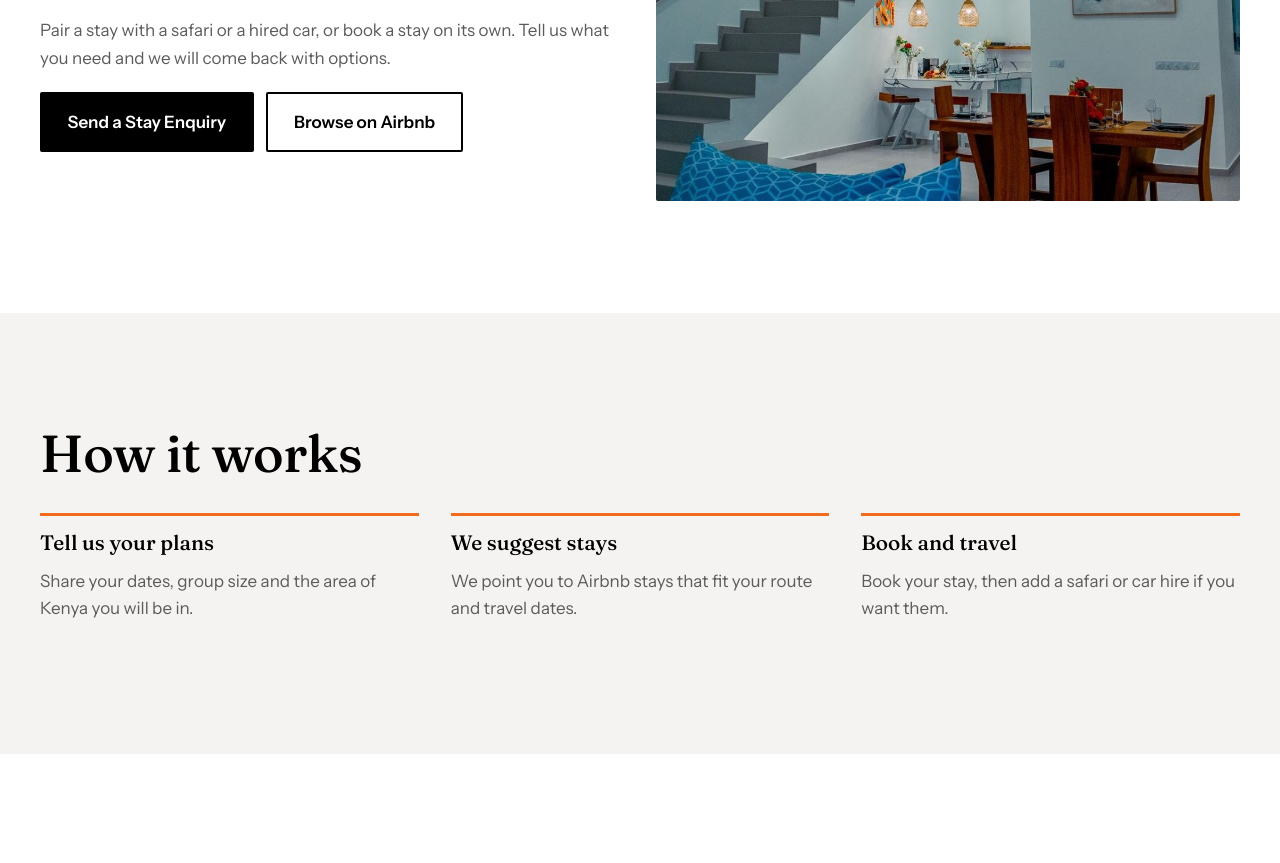
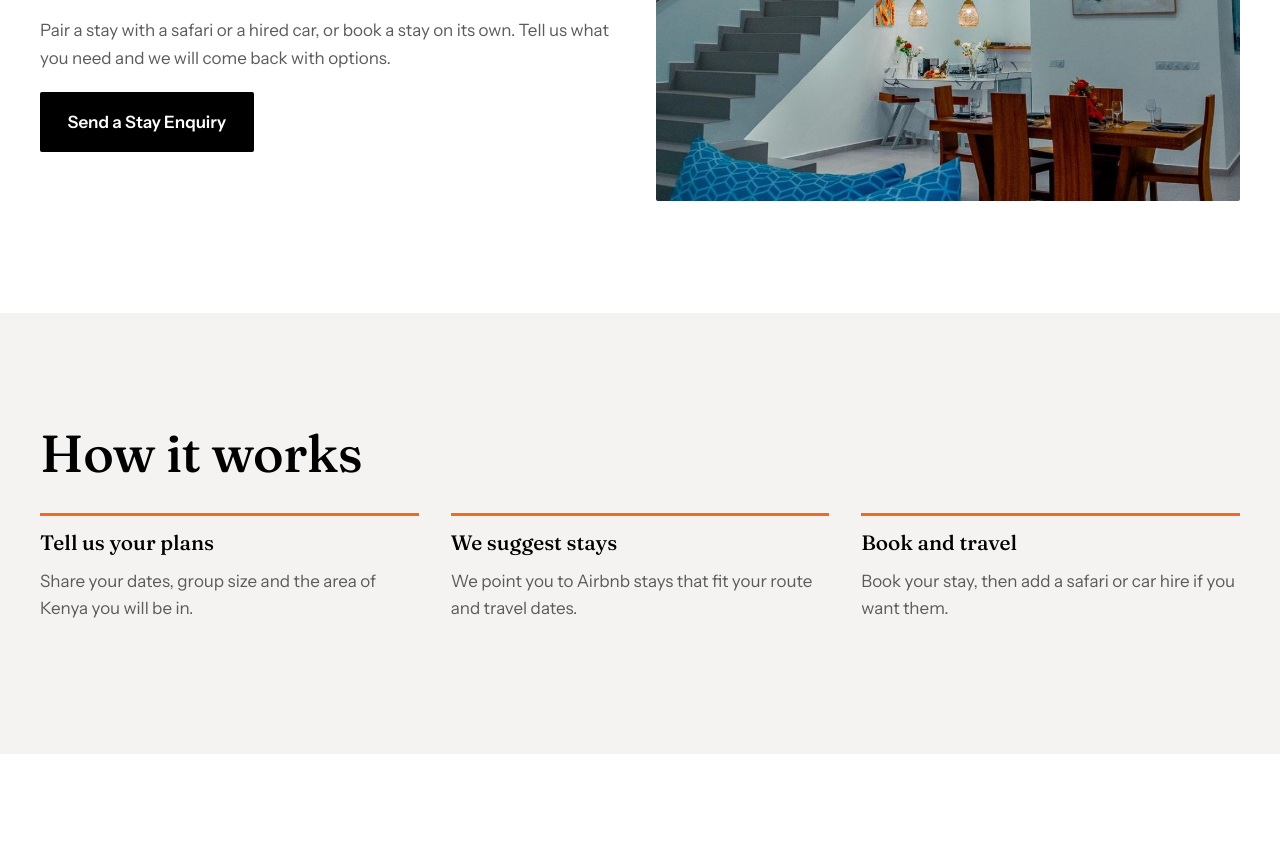
Before and after one commit to tommykilei/biophilic-universal, a plain HTML site: page stays.html in a window 1280 px wide. Shown: the part 831-1694 px from the top of the page. Drawn offline with Linux system fonts and the light colour scheme.

Commit message:
airbnb,com removed

```diff
--- a/stays.html
+++ b/stays.html
@@ -53,8 +53,6 @@
         <p>Pair a stay with a safari or a hired car, or book a stay on its own. Tell us what you need and we will come back with options.</p>
         <div class="actions">
           <a class="btn btn-dark" href="#enquire">Send a Stay Enquiry</a>
-          <!-- Replace the href below with your own Airbnb profile or listing link -->
-          <a class="btn btn-line" href="https://www.airbnb.com/" target="_blank" rel="noopener">Browse on Airbnb</a>
         </div>
       </div>
       <div class="ph tall reveal" style="--img:url(../assets/images/airbnb-2.jpg)" role="img" aria-label="Guest room with a view in Kenya"></div>
```
